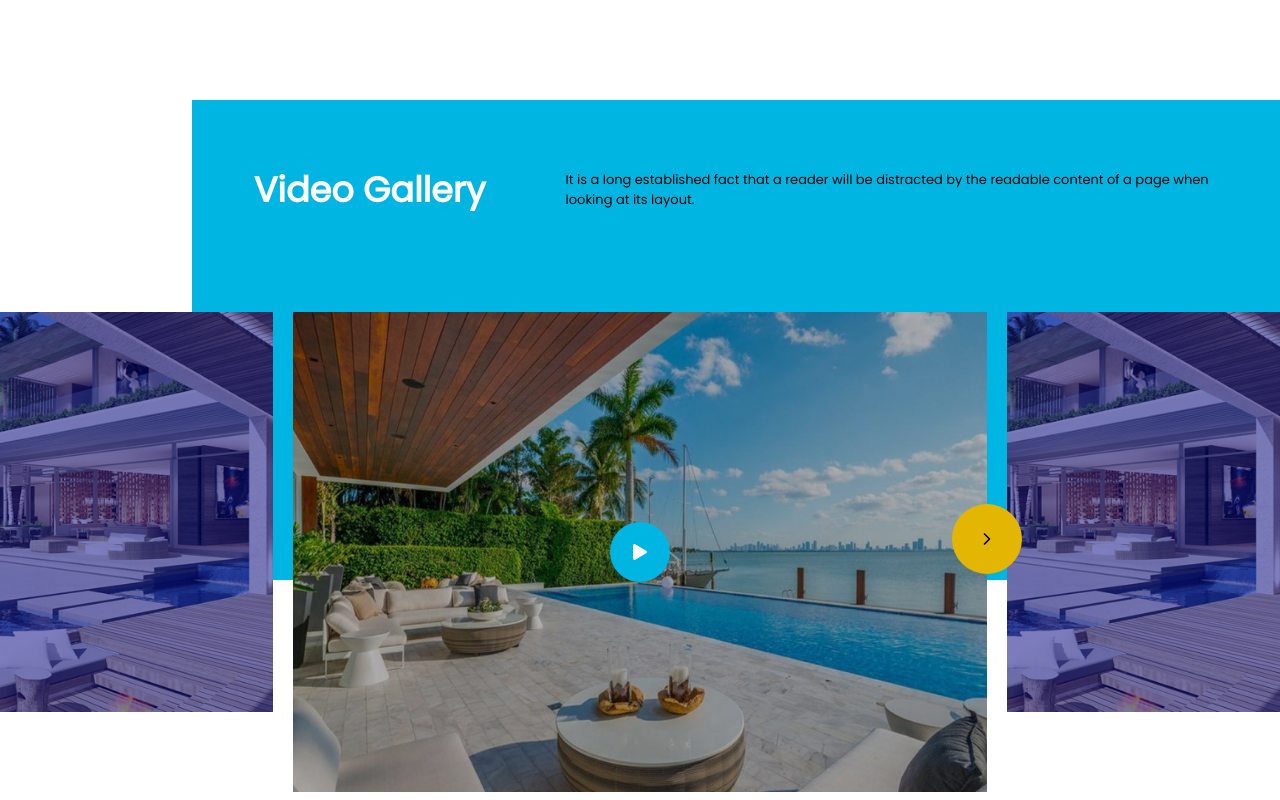
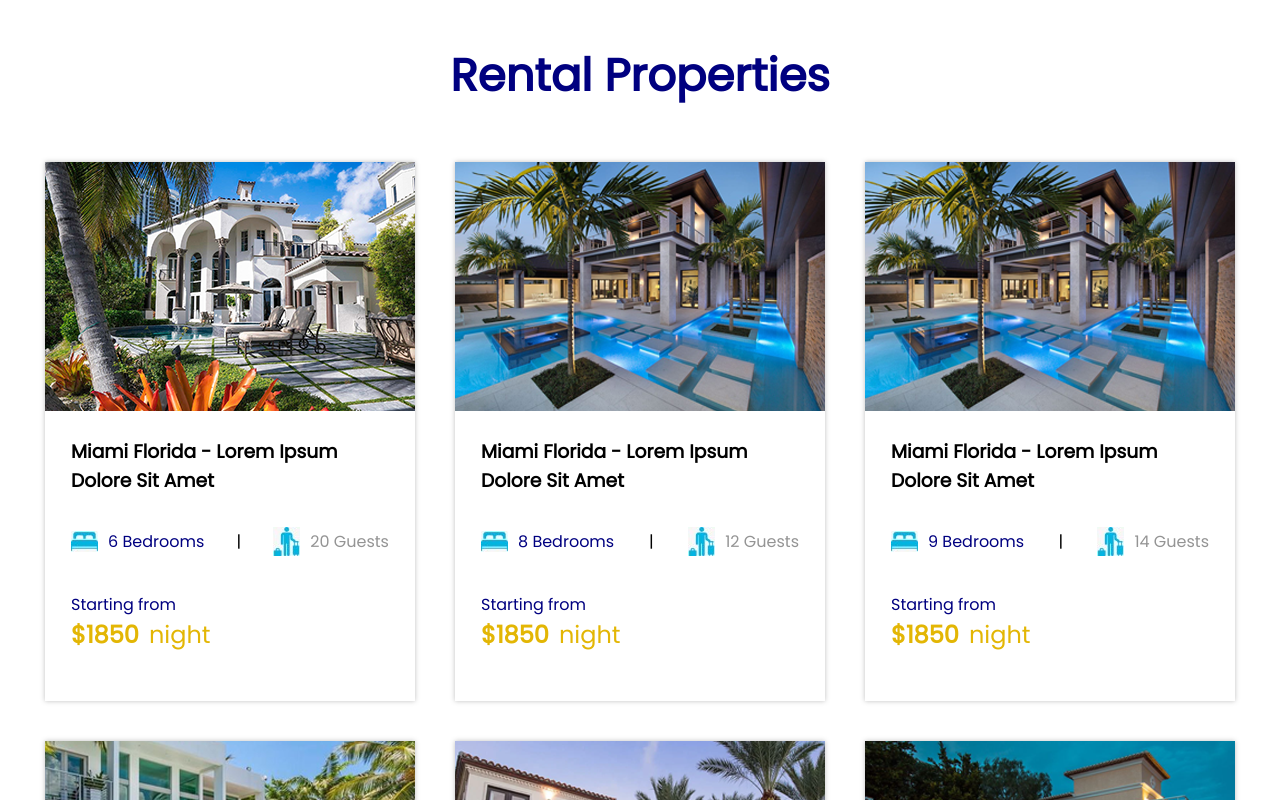
Before and after one commit to arshan-alee/Segula-Vacations, a React (Create React App) app: page / in a window 1280 px wide. Shown: the part 1020-1820 px from the top of the page. Built offline with nearby package versions, Linux system fonts and the light colour scheme.

Commit message:
CSS Fixes

```diff
--- a/src/components/Blogs/Blog.css
+++ b/src/components/Blogs/Blog.css
@@ -60,7 +60,7 @@
 }
 .Blog__Card {
   flex: 0.28;
-  filter: drop-shadow(0 0 2.5px rgba(0, 0, 0, 0.08));
+  filter: drop-shadow(0 0 2.5px rgba(0, 0, 0, 0.25));
   background-color: #ffffff;
 }
 
--- a/src/components/Home/Message/Message.css
+++ b/src/components/Home/Message/Message.css
@@ -5,6 +5,7 @@
   display: flex;
   justify-content: center;
   align-items: center;
+  padding: 5vmin 0;
 }
 
 .Message_Container_Child {
@@ -56,16 +57,13 @@
   padding-bottom: 15px;
   margin-bottom: 20px;
   margin-top: 30px;
-
 }
-
 
 .message_form_input::placeholder {
   color: black;
   opacity: 1;
   font-size: 15px;
   font-weight: 400;
-
 }
 
 .message_form_message_input::placeholder {
@@ -75,7 +73,7 @@
   font-weight: 400;
 }
 
-.Message_Container_Child>button {
+.Message_Container_Child > button {
   width: 269px;
   height: 54px;
   background-color: #e3b604;
@@ -86,16 +84,13 @@
   font-weight: 400;
 }
 
-.Message_Container_Child>h2 {
-
+.Message_Container_Child > h2 {
   font-size: 36px;
   color: #ffffff;
   font-weight: 700;
-
 }
 
-.Message_Container_Child>.message_child>p {
-
+.Message_Container_Child > .message_child > p {
   width: 467px;
   height: 35px;
   font-size: 14px;
@@ -106,9 +101,6 @@
   text-align: center;
 }
 
-
-
-
 @media screen and (max-width: 600px) {
   /* .message_form_input {
       width: 100%;
--- a/src/components/Rental/Rental.css
+++ b/src/components/Rental/Rental.css
@@ -6,17 +6,16 @@
   font-family: "Poppins";
 }
 
-.Rental__Container > .Rental__Cards{
+.Rental__Container > .Rental__Cards {
   display: flex;
-    /* flex: 0.25; */
   gap: 5vmin;
   flex-wrap: wrap;
   justify-content: center;
+  padding: 5vmin 0 10vmin 0;
 }
 
 .Rental__Card {
-    /* flex: 0.25; */
-    filter: drop-shadow(0 0 2.5px rgba(0, 0, 0, 0.08));
+  filter: drop-shadow(0 0 2.5px rgba(0, 0, 0, 0.25));
   background-color: #ffffff;
   width: 370px;
 }
@@ -34,7 +33,6 @@
   padding: 0px 26px;
   padding-bottom: 25px;
 }
-
 
 .Rental__Container > h2 {
   text-align: center;
@@ -61,7 +59,7 @@
   font-family: "Poppins";
 }
 
-  .Rental__Middle{
+.Rental__Middle {
   display: flex;
   text-align: center;
   align-items: center;
@@ -69,47 +67,43 @@
 }
 
 .Rental__Middle > .Rental__Middle__Right,
-.Rental__Middle > .Rental__Middle__Left{
-
+.Rental__Middle > .Rental__Middle__Left {
   display: flex;
   align-items: center;
   text-align: center;
   gap: 10px;
-
 }
 
 .Card__Below > h4,
-.Rental__Middle > .Rental__Middle__Left > p{
-
+.Rental__Middle > .Rental__Middle__Left > p {
   font-size: 16px;
   color: #000080;
   font-weight: 400;
   font-family: "Poppins";
 }
 
-.Rental__Middle > .Rental__Middle__Right > p{
+.Rental__Middle > .Rental__Middle__Right > p {
   font-size: 16px;
   color: #949494;
   font-weight: 400;
   font-family: "Poppins";
 }
 
-.Rental__Bottom{
+.Rental__Bottom {
   display: flex;
   align-items: center;
   gap: 10px;
   margin-top: -45px;
-
 }
 
-.Rental__Bottom > h3{
+.Rental__Bottom > h3 {
   font-size: 24px;
   color: #e3b604;
   font-weight: 700;
   font-family: "Poppins";
 }
 
-.Rental__Bottom > span{
+.Rental__Bottom > span {
   font-size: 24px;
   color: #e3b604;
   font-weight: 400;
--- a/src/data.js
+++ b/src/data.js
@@ -1,5 +1,5 @@
-import {MdBedroomParent} from "react-icons/md"
-export const LinksData=[
+import { MdBedroomParent } from "react-icons/md";
+export const LinksData = [
   {
     linkText: "Home",
     linkTo: "/",
@@ -56,25 +56,21 @@ export const LinksData=[
     linkText: "Contact",
     linkTo: "/contact",
   },
-]
+];
 
-
-
-                {/* <img src="/assets/Blogs/arrow.png" alt="blog" className='Blog__Icons__Img__Left' /> */}
-
-export const rental=[
+export const rental = [
   {
-        id:1,
+    id: 1,
     heading: "Miami Florida - Lorem Ipsum Dolore Sit Amet",
     bedroomLogo: <MdBedroomParent />,
     bedrooms: "6",
     guestLogo: <MdBedroomParent />,
     guests: "20",
     amount: "$1850",
-        image: "/assets/Rental/Rental1.png"
+    image: "/assets/Rental/Rental1.png",
   },
   {
-        id:2,
+    id: 2,
 
     heading: "Miami Florida - Lorem Ipsum Dolore Sit Amet",
     bedroomLogo: <MdBedroomParent />,
@@ -82,10 +78,10 @@ export const rental=[
     guestLogo: <MdBedroomParent />,
     guests: "12",
     amount: "$1850",
-       image: "/assets/Rental/Rental2.png"
-
-    },{
-        id:3,
+    image: "/assets/Rental/Rental3.png",
+  },
+  {
+    id: 3,
 
     heading: "Miami Florida - Lorem Ipsum Dolore Sit Amet",
     bedroomLogo: <MdBedroomParent />,
@@ -93,10 +89,10 @@ export const rental=[
     guestLogo: <MdBedroomParent />,
     guests: "14",
     amount: "$1850",
-       image: "/assets/Rental/Rental3.png"
-
-    },{
-        id:4,
+    image: "/assets/Rental/Rental3.png",
+  },
+  {
+    id: 4,
 
     heading: "Miami Florida - Lorem Ipsum Dolore Sit Amet",
     bedroomLogo: <MdBedroomParent />,
@@ -104,10 +100,10 @@ export const rental=[
     guestLogo: <MdBedroomParent />,
     guests: "12",
     amount: "$1850",
-       image: "/assets/Rental/Rental4.png"
-
-    },{
-        id:5,
+    image: "/assets/Rental/Rental4.png",
+  },
+  {
+    id: 5,
 
     heading: "Miami Florida - Lorem Ipsum Dolore Sit Amet",
     bedroomLogo: <MdBedroomParent />,
@@ -115,10 +111,10 @@ export const rental=[
     guestLogo: <MdBedroomParent />,
     guests: "16",
     amount: "$1850",
-       image: "/assets/Rental/Rental5.png"
-
-    },{
-        id:6,
+    image: "/assets/Rental/Rental5.png",
+  },
+  {
+    id: 6,
 
     heading: "Miami Florida - Lorem Ipsum Dolore Sit Amet",
     bedroomLogo: <MdBedroomParent />,
@@ -126,7 +122,6 @@ export const rental=[
     guestLogo: <MdBedroomParent />,
     guests: "13",
     amount: "$1850",
-       image: "/assets/Rental/Rental6.png"
-
+    image: "/assets/Rental/Rental6.png",
   },
-]
+];
--- a/src/pages/Home/Home.js
+++ b/src/pages/Home/Home.js
@@ -18,8 +18,8 @@ const Home = () => {
 
         <Search />
       </div>
+      <Rental />
       <VideoGallery />
-      <Rental />
       <Blogs />
       <Message />
     </div>
```
Also changed, not shown: public/assets/Rental/Rental2.png. Lines whose indentation alone changed are shown as unchanged.
